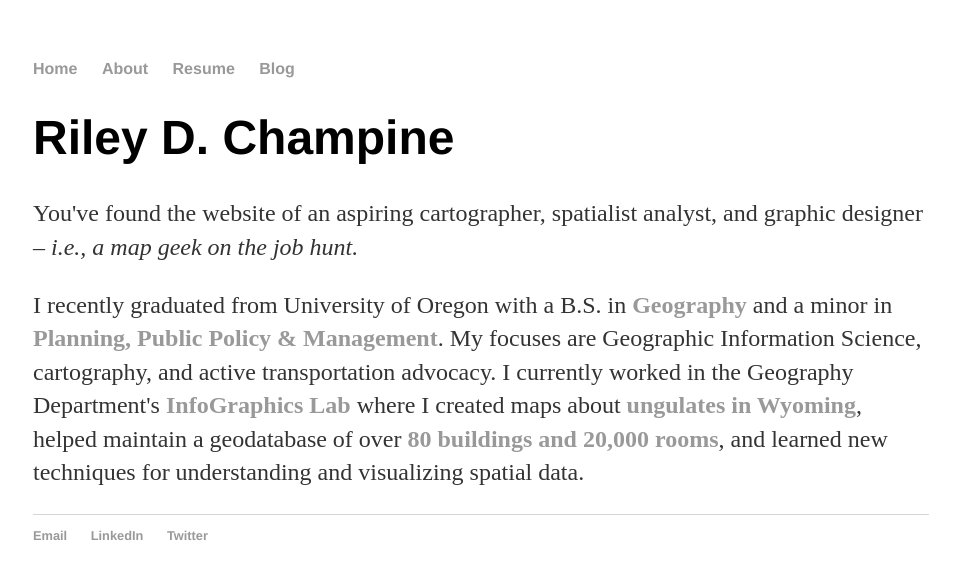
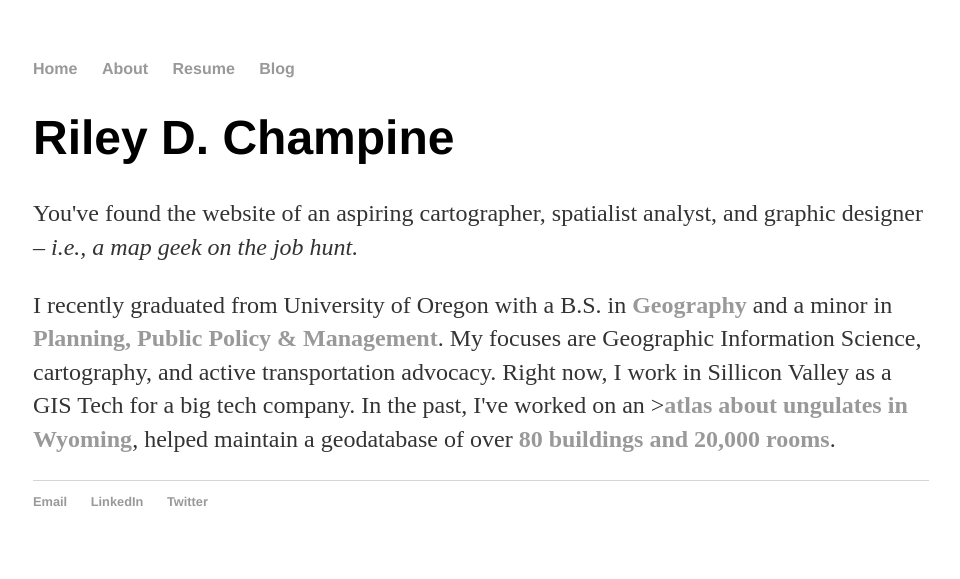
Before and after one commit to rileydchampine/rileydchampine.github.io, a Jekyll site: the page built from index.html, in a window 1280 px wide. Shown: the top 579 px of the page, without its empty margins (159-1119 px from the left). Built offline with Jekyll 4.4.1, drawn with Linux system fonts in a browser that asks for light colours.

Commit message:
Update index.html

```diff
--- a/index.html
+++ b/index.html
@@ -5,5 +5,5 @@
     <div class="blurb">
        	<h1>Riley D. Champine</h1>
        		<p>You've found the website of an aspiring cartographer, spatialist analyst, and graphic designer – <em>i.e., a map geek on the job hunt.</em></p>
-		<p>I recently graduated from University of Oregon with a B.S. in <strong><a href="http://geography.uoregon.edu/">Geography </a></strong>and a minor in <strong><a href="https://pppm.uoregon.edu/">Planning, Public Policy &amp; Management</a></strong>. My focuses are Geographic Information Science, cartography, and active transportation advocacy. I currently worked in the Geography Department's <a href="http://infographics.uoregon.edu/index.htm" target="_blank"><strong>InfoGraphics Lab</strong> </a>where I created maps about <strong><a href="http://migrationinitiative.org/content/atlas-wildlife-migration">ungulates in Wyoming</a></strong>, helped maintain a geodatabase of over <strong><a href="http://map.uoregon.edu/" target="_blank">80 buildings and 20,000 rooms</a></strong>, and learned new techniques for understanding and visualizing spatial data.</p>
+		<p>I recently graduated from University of Oregon with a B.S. in <strong><a href="http://geography.uoregon.edu/">Geography </a></strong>and a minor in <strong><a href="https://pppm.uoregon.edu/">Planning, Public Policy &amp; Management</a></strong>. My focuses are Geographic Information Science, cartography, and active transportation advocacy. Right now, I work in Sillicon Valley as a GIS Tech for a big tech company. In the past, I've worked on an ><strong><a href="http://migrationinitiative.org/content/atlas-wildlife-migration">atlas about ungulates in Wyoming</a></strong>, helped maintain a geodatabase of over <strong><a href="http://map.uoregon.edu/" target="_blank">80 buildings and 20,000 rooms</a></strong>.</p>
 	</div><!-- /.blurb -->
```
